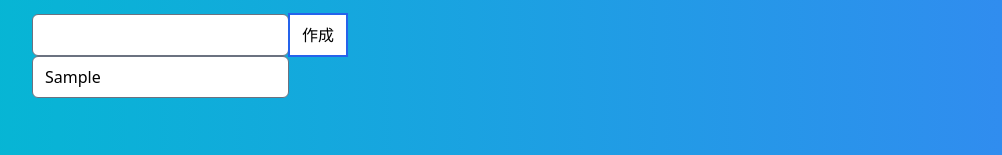
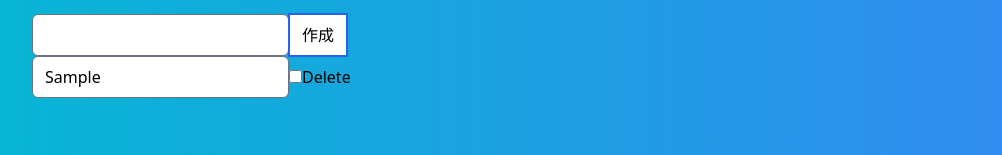
Before and after one commit to s-yoshiii/react-ts-simple-todolist, a React (Create React App) app: page / in a window 1280 px wide. Both pictures are taken after typing "Sample" into the empty fields and a click on the input "作成". Shown: the part 370-525 px from the top of the page, without its empty margins (16-1018 px from the left). Built offline with nearby package versions, Linux system fonts and the light colour scheme.

Commit message:
Todo終了ボタン、Deleteボタン追加

```diff
--- a/src/App.tsx
+++ b/src/App.tsx
@@ -1,5 +1,4 @@
 import { ChangeEvent, FormEvent, useState } from "react";
-
 type Todo = {
   inputValue: string;
   id: number;
@@ -33,6 +32,19 @@ function App() {
     });
     setTodos(newTodo);
   };
+  const handleCheck = (id: number, checked: boolean) => {
+    const newTodo = todos.map((todo) => {
+      if (todo.id === id) {
+        todo.checked = !checked;
+      }
+      return todo;
+    });
+    setTodos(newTodo);
+  };
+  const handleDelete = (id: number) => {
+    const newTodo = todos.filter((todo) => todo.id !== id);
+    setTodos(newTodo);
+  };
   return (
     <div className="flex justify-center items-center min-h-screen bg-gradient-to-r from-cyan-500 to-blue-500 ...">
       <div className="container px-4 md:px-12">
@@ -54,7 +66,15 @@ function App() {
                 type="text"
                 value={todo.inputValue}
                 onChange={(e) => handleEdit(todo.id, e.target.value)}
+                disabled={todo.checked}
               />
+              <input
+                type="checkbox"
+                onChange={(e) => handleCheck(todo.id, todo.checked)}
+              />
+              <button type="button" onClick={(e) => handleDelete(todo.id)}>
+                Delete
+              </button>
             </li>
           ))}
         </ul>
```
